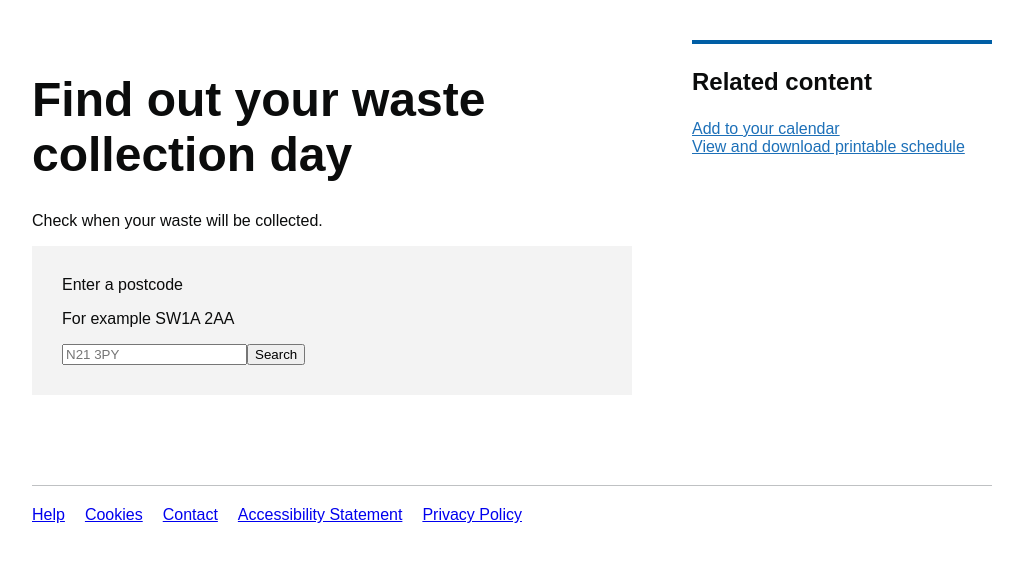
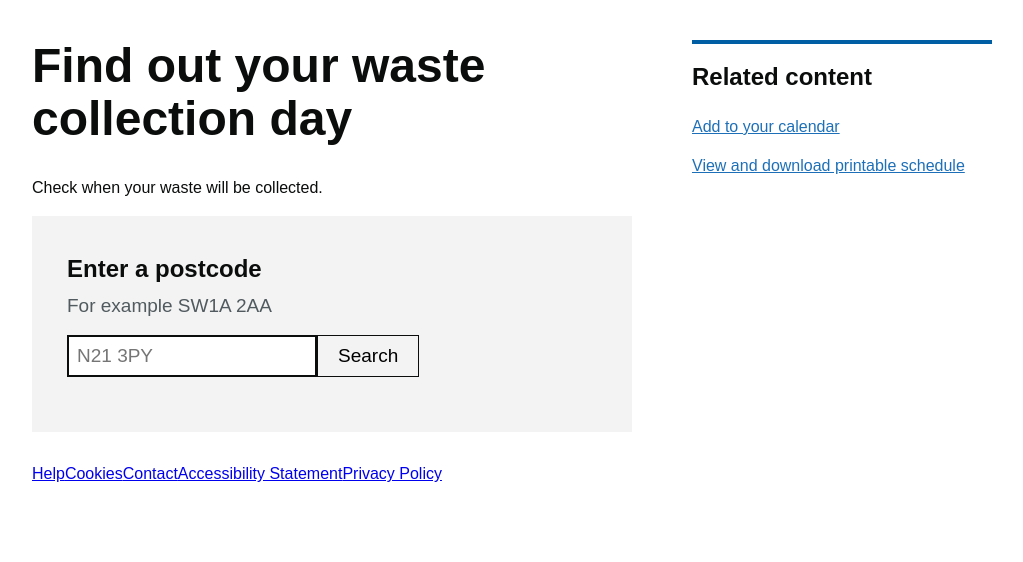
Before and after one commit to MahekBhavsar/waste-collection, a React (Create React App) app: page / in a window 1280 px wide. Shown: the top 562 px of the page, without its empty margins (128-1151 px from the left). Built offline with nearby package versions, Linux system fonts and the light colour scheme.

Commit message:
Fix React import errors in components

```diff
--- a/src/styles.css
+++ b/src/styles.css
@@ -2,9 +2,10 @@
 
 body {
   margin: 0;
-  font-family: "GDS Transport", Arial, sans-serif !important;
-  color: #0b0c0c !important;
-  background-color: #ffffff !important;
+  font-family: "GDS Transport", Arial, sans-serif;
+  color: #0b0c0c;
+  line-height: 1.5;
+  -webkit-font-smoothing: antialiased;
 }
 
 .container {
@@ -13,12 +14,12 @@ body {
   padding: 40px 20px;
 }
 
-/* Bold Title Styling */
-.gov-h1 {
-  font-size: 48px !important;
-  font-weight: 700 !important;
-  margin-bottom: 30px !important;
-  display: block;
+/* Bold Heading Spacing */
+h1 {
+  font-size: 48px;
+  font-weight: 700;
+  margin: 0 0 30px 0;
+  line-height: 1.1;
 }
 
 .main-layout {
@@ -27,12 +28,99 @@ body {
   gap: 60px;
 }
 
-/* Gray Box Styling */
+/* Search Box Spacing */
 .search-box {
-  background-color: #f3f3f3 !important;
-  padding: 30px !important;
+  background-color: #f3f3f3;
+  padding: 35px;
   margin-bottom: 30px;
-  border: none;
+}
+
+.form-group label {
+  display: block;
+  font-size: 24px;
+  font-weight: 700;
+  margin-bottom: 5px;
+}
+
+.example-text {
+  font-size: 19px;
+  color: #505a5f;
+  margin: 0 0 15px 0;
+}
+
+/* Input and Button Row */
+.input-row {
+  display: flex;
+  gap: 0;
+  margin-bottom: 20px;
+}
+
+.gov-input {
+  font-size: 19px;
+  padding: 8px;
+  border: 2px solid #0b0c0c;
+  width: 100%;
+  max-width: 250px;
+}
+
+.btn-search {
+  font-size: 19px;
+  background-color: #f3f3f3;
+  border: 1px solid #0b0c0c;
+  padding: 8px 20px;
+  cursor: pointer;
+}
+
+/* Results Grid - 2x2 Layout */
+.results-grid {
+  display: grid;
+  grid-template-columns: 1fr 1fr;
+  gap: 15px;
+  margin-top: 20px;
+}
+
+.card {
+  padding: 20px;
+  min-height: 230px;
+  display: flex;
+  flex-direction: column;
+  justify-content: space-between;
+}
+
+.collection-day {
+  font-size: 24px;
+  font-weight: 700;
+  margin: 10px 0;
+}
+
+/* Sidebar with Blue Line */
+.sidebar {
+  padding-top: 0;
+}
+
+.sidebar-border {
+  border-top: 4px solid #005ea5;
+  width: 100%;
+  margin-bottom: 15px;
+}
+
+.sidebar h3 {
+  font-size: 24px;
+  margin: 0 0 20px 0;
+}
+
+.sidebar ul {
+  list-style: none;
+  padding: 0;
+  margin: 0;
+}
+
+.sidebar a {
+  color: #1d70b8;
+  text-decoration: underline;
+  display: block;
+  margin-bottom: 15px;
+  font-size: 16px;
 }
 
 /* Status Message (!) */
@@ -44,8 +132,8 @@ body {
 }
 
 .status-icon {
-  background-color: #000 !important;
-  color: #fff !important;
+  background-color: #000;
+  color: #fff;
   width: 35px;
   height: 35px;
   border-radius: 50%;
@@ -53,65 +141,11 @@ body {
   align-items: center;
   justify-content: center;
   font-size: 24px;
-  font-weight: bold;
-}
-
-.status-message p {
-  font-size: 19px;
-  font-weight: bold;
-  margin: 0;
-}
-
-/* Sidebar with Blue Line */
-.sidebar-border {
-  border-top: 4px solid #005ea5 !important;
-  width: 100%;
-  margin-bottom: 15px;
-}
-
-.sidebar h3 { font-size: 24px; }
-.sidebar ul { list-style: none; padding: 0; }
-.sidebar a { color: #1d70b8; text-decoration: underline; }
-
-/* Footer */
-.footer-nav {
-  margin-top: 60px;
-  padding-top: 20px;
-  border-top: 1px solid #bfc1c3;
-  display: flex;
-  gap: 20px;
+  font-weight: 700;
+  flex-shrink: 0;
 }
 
 @media (max-width: 768px) {
   .main-layout { grid-template-columns: 1fr; }
+  .results-grid { grid-template-columns: 1fr; }
 }
-/* Results Grid - This makes it 2 columns like the target image */
-.results-grid {
-  display: grid;
-  grid-template-columns: 1fr 1fr; /* Creates two equal columns */
-  gap: 15px;
-  margin-top: 20px;
-}
-
-/* Card Styling */
-.card {
-  padding: 20px;
-  min-height: 220px;
-  display: flex;
-  flex-direction: column;
-  justify-content: space-between;
-  /* Ensuring text doesn't have default browser margins */
-}
-
-.card h2 {
-  font-family: Arial, sans-serif;
-  font-weight: bold;
-  line-height: 1.2;
-}
-
-/* Responsive fix: stack on mobile */
-@media (max-width: 600px) {
-  .results-grid {
-    grid-template-columns: 1fr;
-  }
-}
```
